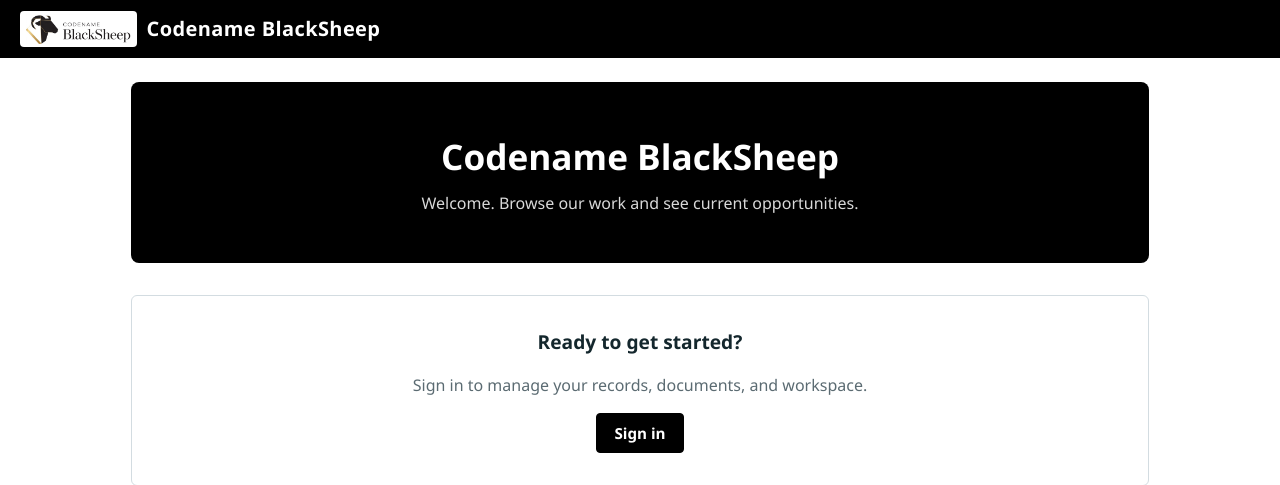
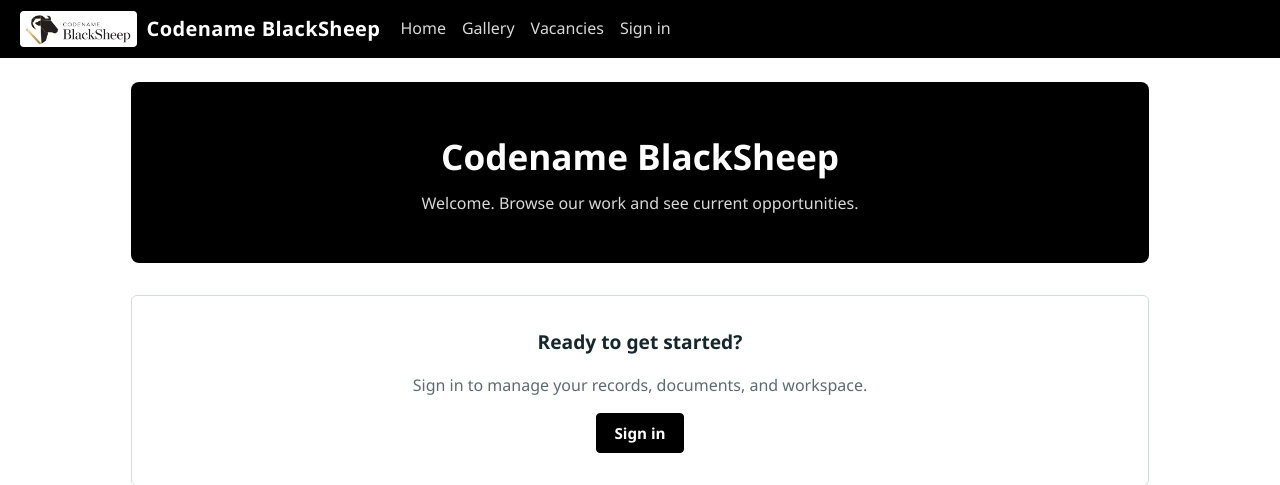
Before and after one commit to Cyberslave/Codename-BlackSheep, a Flask app: page / in a window 1280 px wide. Shown: the top 485 px of the page. Run offline with Flask 3, Linux system fonts and the light colour scheme; data comes from the database, SQL or seed files in the repository; data that the repository does not hold is empty.

Commit message:
Update base.html

```diff
--- a/templates/base.html
+++ b/templates/base.html
@@ -12,6 +12,7 @@
 <body{% if g.user %} data-signed-in="1" data-last-notif="{{ nav.last_notif }}" data-msgs="{{ nav.messages }}"{% endif %} data-page="{% block page %}{% endblock %}">
 <header class="top">
   <a class="brand" href="{{ url_for('home') }}">{% if brand.has_logo %}<img src="{{ brand.logo_url }}" alt="">{% endif %}<span>{{ brand.name }}</span></a>
+
   {% if g.user %}
   <nav aria-label="Main">
     {% if g.user.is_admin %}
@@ -24,29 +25,34 @@
     {% else %}
       <a href="{{ url_for('me') }}">My file</a>
     {% endif %}
+
     {% if g.user.is_admin or g.user.level in ('EXE','MGT','ADM') %}
       <a href="{{ url_for('admin_contracts') }}">Contracts</a>
       <a href="{{ url_for('admin_business') }}">Business</a>
       <a href="{{ url_for('admin_sales') }}">Sales</a>
       <a href="{{ url_for('admin_expenses') }}">Expenses</a>
       <a href="{{ url_for('admin_administrators') }}">Administrators</a>
-      <a href="{{ url_for('admin_administrators') }}">Administrators</a>
-      <a href="{{ url_for('admin_expenses') }}">Expenses</a>
-      <a href="{{ url_for('admin_sales') }}">Sales</a>
-      <a href="{{ url_for('admin_business') }}">Business</a>
     {% endif %}
+
     <a href="{{ url_for('workspace') }}">Workspace</a>
     <a href="{{ url_for('calendar_view') }}">Calendar</a>
     <a href="{{ url_for('messages') }}">Messages <span class="badge" id="badge-messages" {% if not nav.messages %}hidden{% endif %}>{{ nav.messages }}</span></a>
     <a href="{{ url_for('notifications') }}">Alerts <span class="badge" id="badge-notifications" {% if not nav.notifications %}hidden{% endif %}>{{ nav.notifications }}</span></a>
     <a href="{{ url_for('settings') }}">Account</a>
-    <a href="{{ url_for('vacancies_list') }}">Vacancies</a>
   </nav>
   <form method="post" action="{{ url_for('logout') }}" class="who">
     <input type="hidden" name="_csrf" value="{{ csrf_token() }}">
     <span class="idtag lv-{{ g.user.level }}">{{ g.user.id }}</span>
     <button class="btn ghost" type="submit">Sign out</button>
   </form>
+
+  {% else %}
+  <nav aria-label="Main" class="publicnav">
+    <a href="{{ url_for('home') }}">Home</a>
+    <a href="{{ url_for('public_gallery') }}">Gallery</a>
+    <a href="{{ url_for('vacancies_list') }}">Vacancies</a>
+    <a href="{{ url_for('login') }}">Sign in</a>
+  </nav>
   {% endif %}
 </header>
 <main>
```
